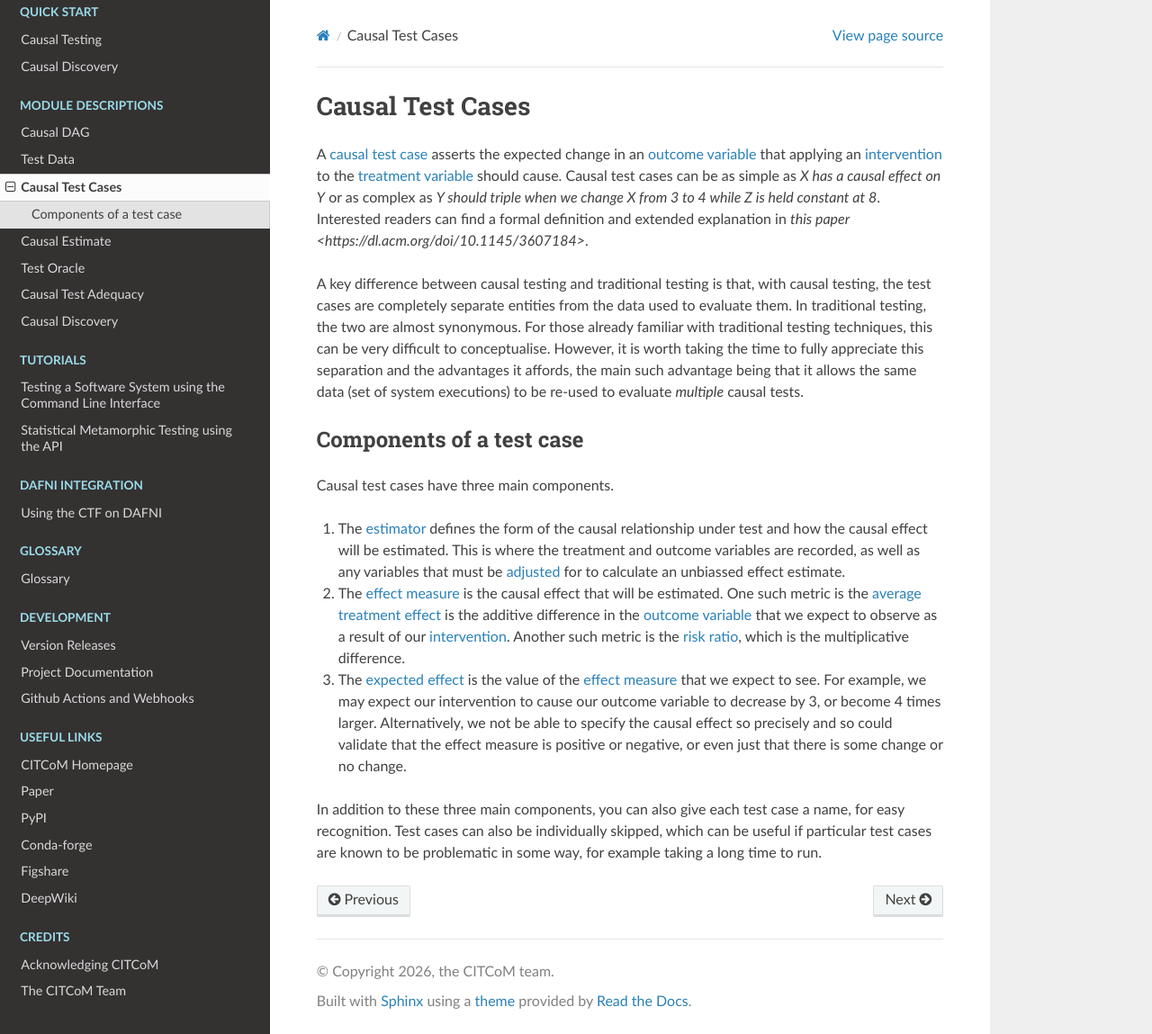
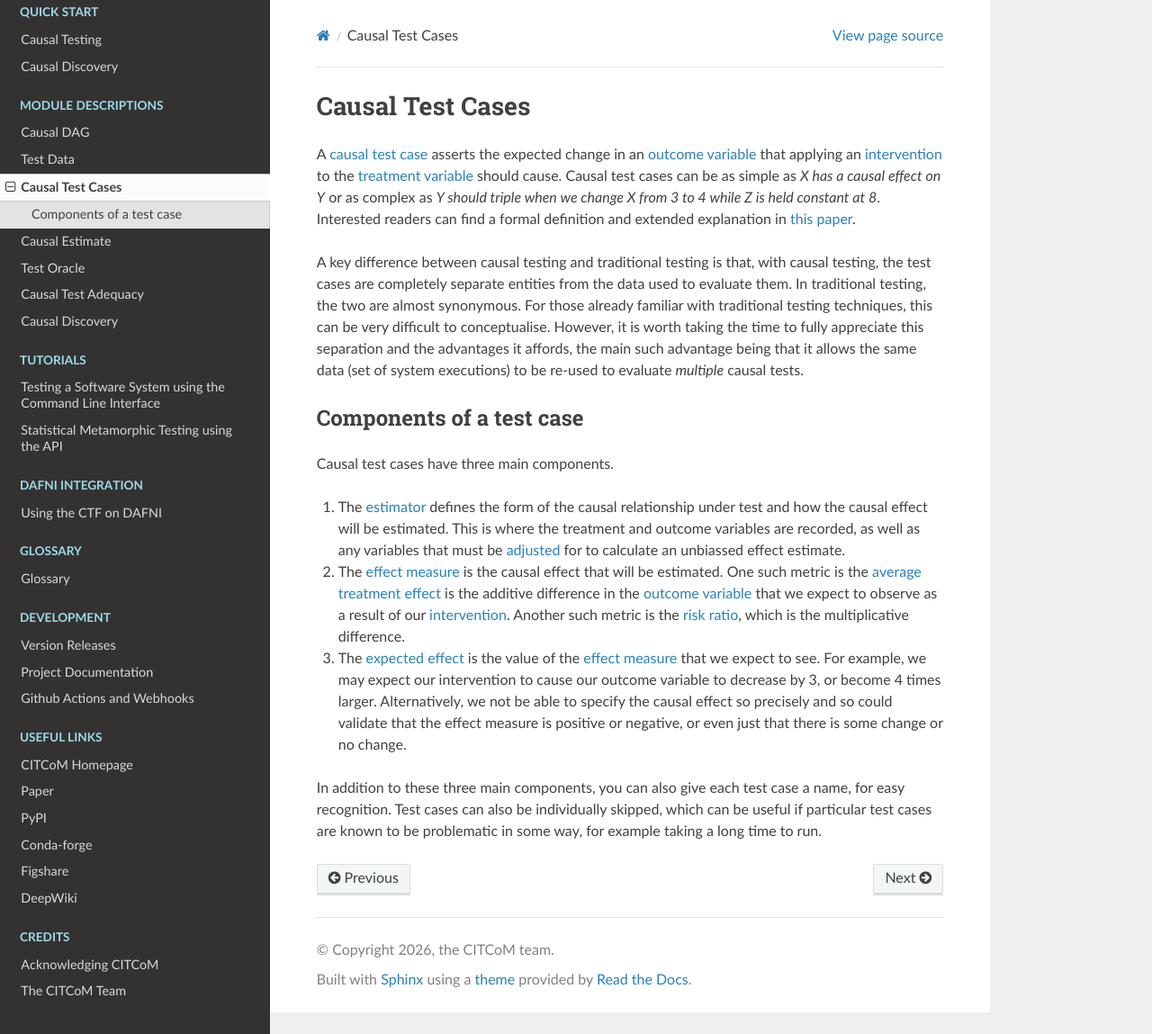
Before and after one commit to CITCOM-project/CausalTestingFramework, a Sphinx documentation site: the page built from docs/source/modules/causal_tests.rst, in a window 1280 px wide and 1149 px high. Shown: the whole window at 90% size. Built offline with Sphinx 7.4.7 and the Read the Docs theme 3.1.0, drawn with Linux system fonts in a browser that asks for light colours; pages that are not in the unit, such as notebooks, are missing from menus.

Commit message:
Fixed link

```diff
--- a/docs/source/modules/causal_tests.rst
+++ b/docs/source/modules/causal_tests.rst
@@ -3,7 +3,7 @@ Causal Test Cases
 
 A :term:`causal test case` asserts the expected change in an :term:`outcome variable` that applying an :term:`intervention` to the :term:`treatment variable` should cause.
 Causal test cases can be as simple as `X has a causal effect on Y` or as complex as `Y should triple when we change X from 3 to 4 while Z is held constant at 8`.
-Interested readers can find a formal definition and extended explanation in `this paper <https://dl.acm.org/doi/10.1145/3607184>`.
+Interested readers can find a formal definition and extended explanation in `this paper <https://dl.acm.org/doi/10.1145/3607184>`_.
 
 A key difference between causal testing and traditional testing is that, with causal testing, the test cases are completely separate entities from the data used to evaluate them.
 In traditional testing, the two are almost synonymous.
```
